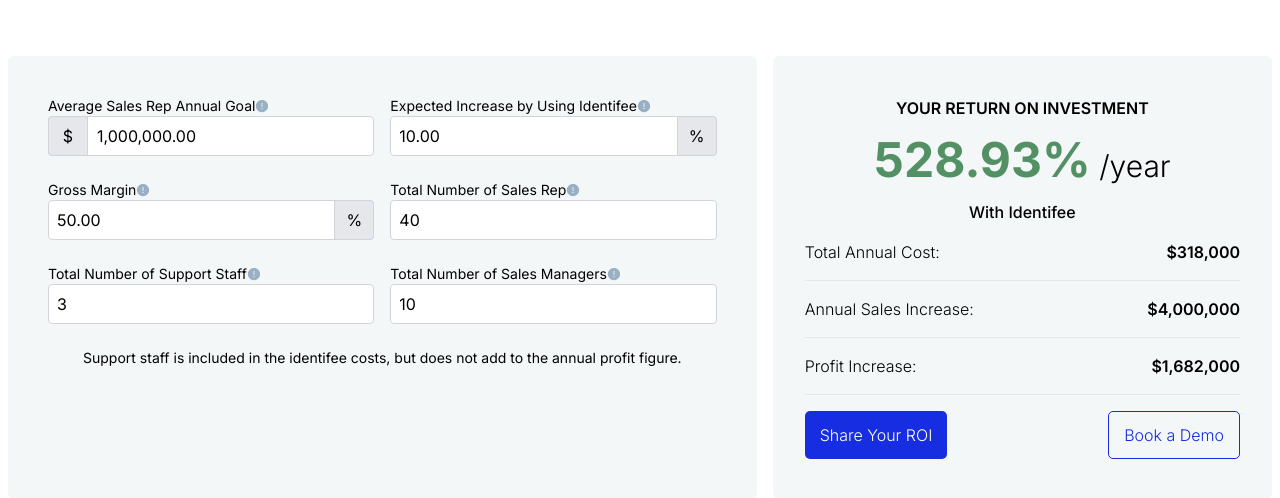
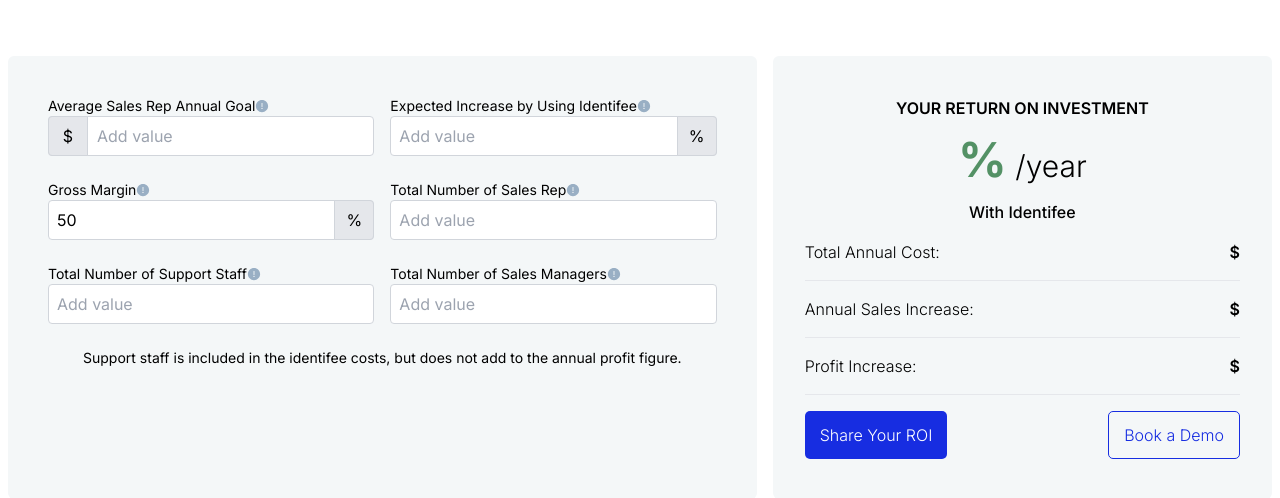
Before and after one commit to lmigonzalez/RIO-Calculator, a React (Vite) app: page / in a window 1280 px wide. Shown: the top 498 px of the page. Built offline with nearby package versions, Linux system fonts and the light colour scheme.

Commit message:
style change

```diff
--- a/src/Home.jsx
+++ b/src/Home.jsx
@@ -6,12 +6,12 @@
   const location = useLocation();
 
   const initialValues = {
-    salesGoal: '1000000.00',
-    salesIncrease: '10.00',
-    profitMargin: '50.00',
-    numSalesReps: '40',
-    numSupportStaff: '3',
-    numSalesManagers: '10',
+    salesGoal: '',
+    salesIncrease: '',
+    profitMargin: '50',
+    numSalesReps: '',
+    numSupportStaff: '',
+    numSalesManagers: '',
   };
 
   const [values, setValues] = useState(initialValues);
@@ -73,6 +73,7 @@
                 <input
                   type="text"
                   name="salesGoal"
+                  placeholder="Add value"
                   value={formatNumberInput(values.salesGoal)}
                   onChange={onChange}
                   className="h-10 w-full rounded border-[1px] border-gray-300 px-12"
@@ -101,6 +102,7 @@
                 <input
                   type="text"
                   name="salesIncrease"
+                  placeholder="Add value"
                   value={formatNumberInput(values.salesIncrease)}
                   onChange={onChange}
                   className="h-10 w-full rounded border-[1px] border-gray-300 px-2 pr-10"
@@ -133,6 +135,7 @@
                 <input
                   type="text"
                   name="profitMargin"
+                  placeholder="Add value"
                   value={formatNumberInput(values.profitMargin)}
                   onChange={onChange}
                   className="h-10 w-full rounded border-[1px] border-gray-300 px-2 pr-10"
@@ -160,6 +163,7 @@
               <input
                 type="text"
                 name="numSalesReps"
+                placeholder="Add value"
                 value={formatNumberInput(values.numSalesReps)}
                 onChange={onChange}
                 className="h-10 rounded border-[1px] border-gray-300 px-2"
@@ -188,6 +192,7 @@
               <input
                 type="text"
                 name="numSupportStaff"
+                placeholder="Add value"
                 value={formatNumberInput(values.numSupportStaff)}
                 onChange={onChange}
                 className="h-10 rounded border-[1px] border-gray-300 px-2"
@@ -211,6 +216,7 @@
               <input
                 type="text"
                 name="numSalesManagers"
+                placeholder="Add value"
                 value={formatNumberInput(values.numSalesManagers)}
                 onChange={onChange}
                 className="h-10 rounded border-[1px] border-gray-300 px-2"
@@ -227,6 +233,7 @@
         <div className="mt-10 h-full w-full space-y-4 rounded-md bg-[#F4F7F8] px-8 py-10 font-light text-black md:mt-0 lg:mt-0 lg:w-2/5">
           <div className="text-center">
             <p className="mb-4 font-semibold">YOUR RETURN ON INVESTMENT</p>
+
             <p className="text-center text-5xl font-bold text-[#539165]">
               {formatNumberInput(roi.toString(), '%')}
               <span className="text-3xl font-light text-black"> /year</span>
```
